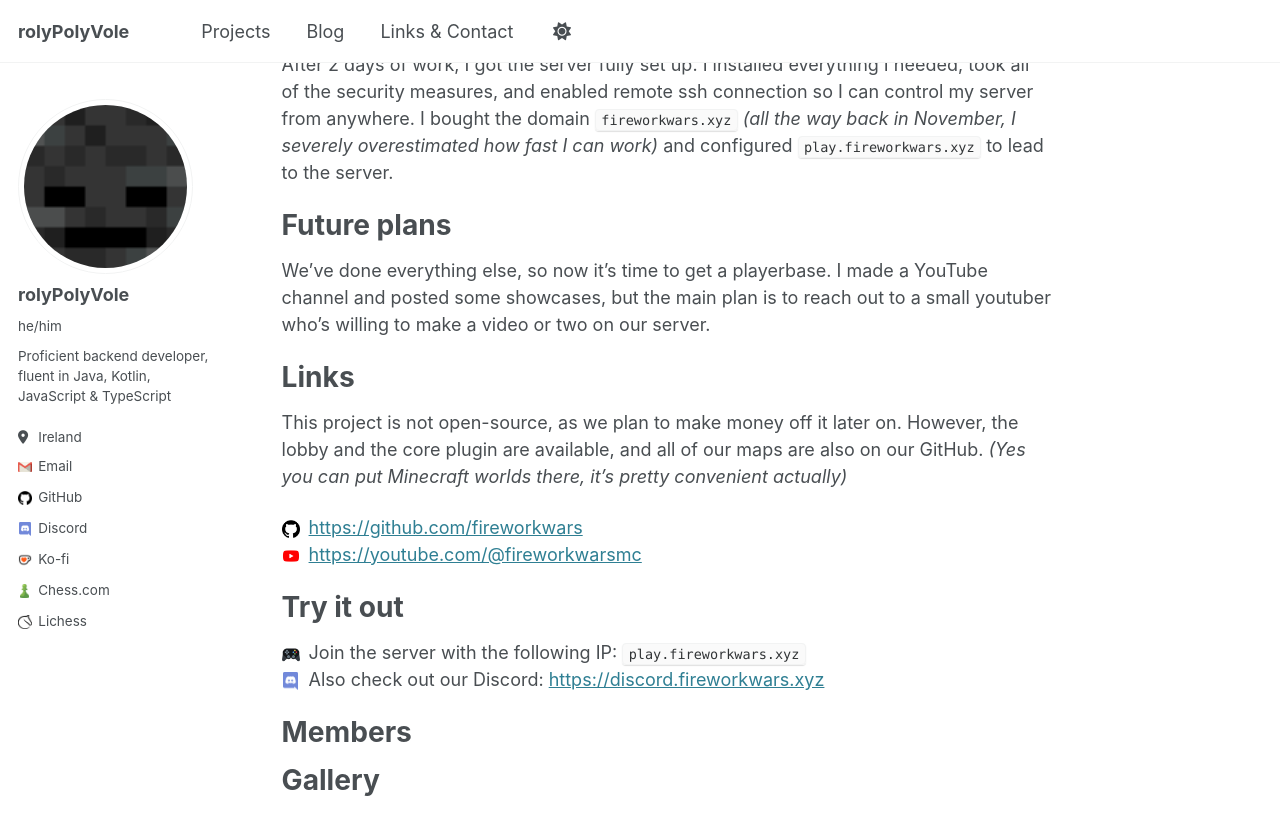
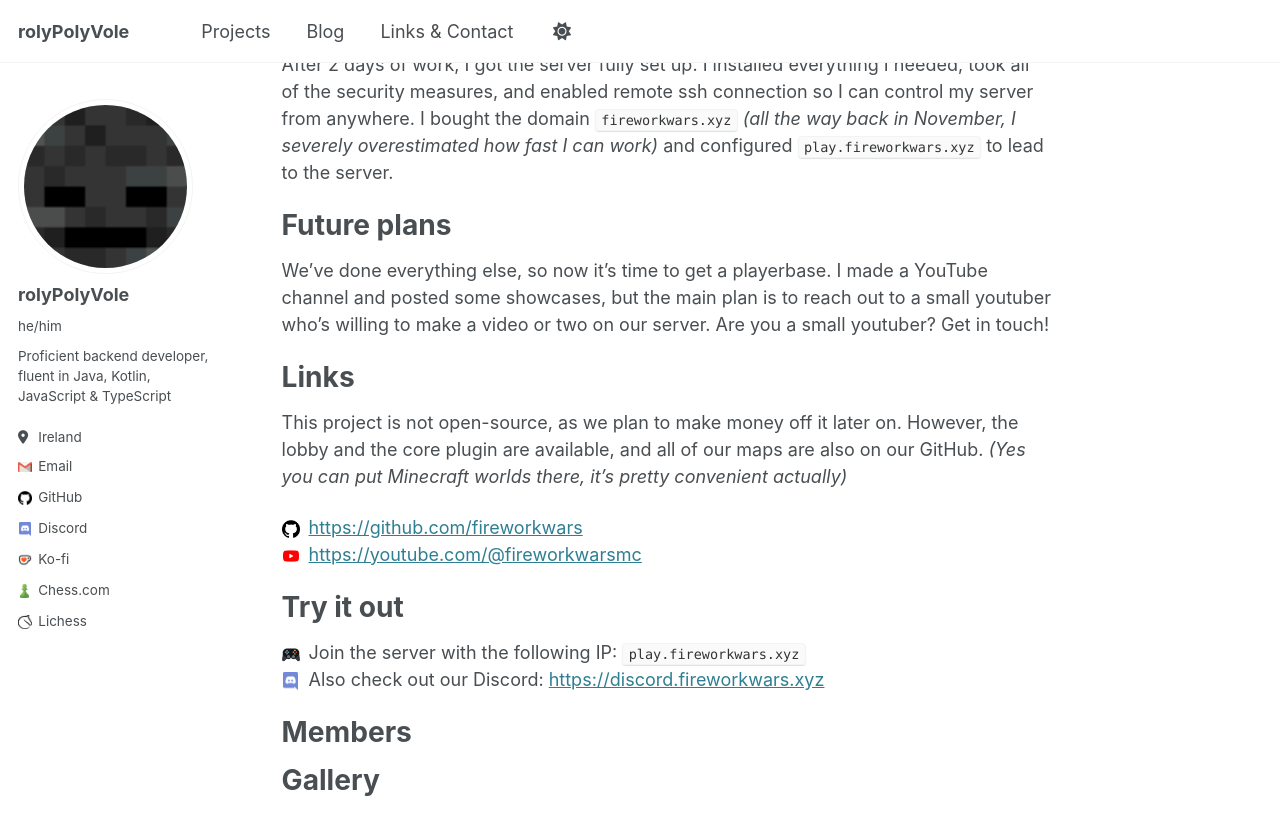
Before and after one commit to rolyPolyVole/rolyPolyVole.github.io, a Jekyll site: the page built from _projects/firework-wars.md, in a window 1280 px wide and 900 px high, scrolled down 2257 px. Shown: the top 835 px of the window. Built offline with Jekyll 4.4.1, drawn with Linux system fonts in a browser that asks for light colours.

Commit message:
Add more stuff

```diff
--- a/_projects/firework-wars.md
+++ b/_projects/firework-wars.md
@@ -48,7 +48,7 @@ The CPU can handle 2-4 servers maybe, memory is slightly worrying but I can upgr
 After 2 days of work, I got the server fully set up. I installed everything I needed, took all of the security measures, and enabled remote ssh connection so I can control my server from anywhere. I bought the domain `fireworkwars.xyz` *(all the way back in November, I severely overestimated how fast I can work)* and configured `play.fireworkwars.xyz` to lead to the server.
 
 # Future plans
-We've done everything else, so now it's time to get a playerbase. I made a YouTube channel and posted some showcases, but the main plan is to reach out to a small youtuber who's willing to make a video or two on our server.
+We've done everything else, so now it's time to get a playerbase. I made a YouTube channel and posted some showcases, but the main plan is to reach out to a small youtuber who's willing to make a video or two on our server. Are you a small youtuber? Get in touch!
 
 # Links
 This project is not open-source, as we plan to make money off it later on. However, the lobby and the core plugin are available, and all of our maps are also on our GitHub. *(Yes you can put Minecraft worlds there, it's pretty convenient actually)* <br />
```
